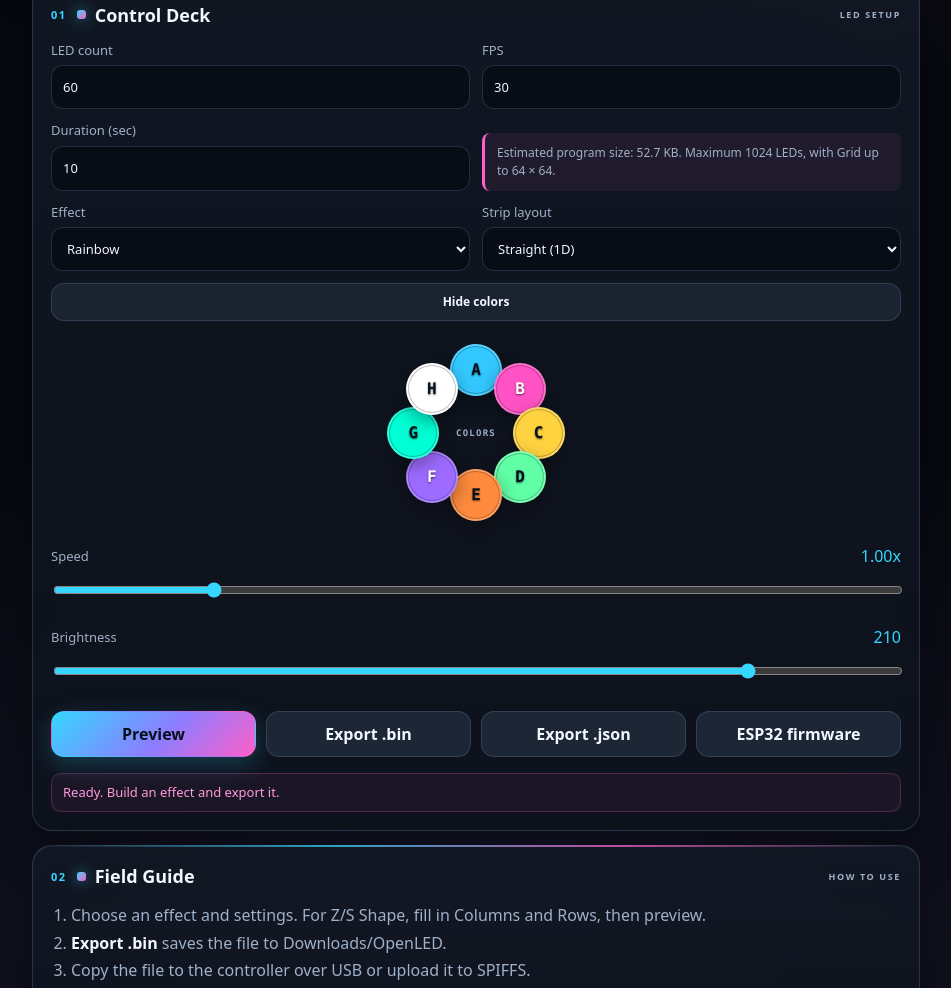
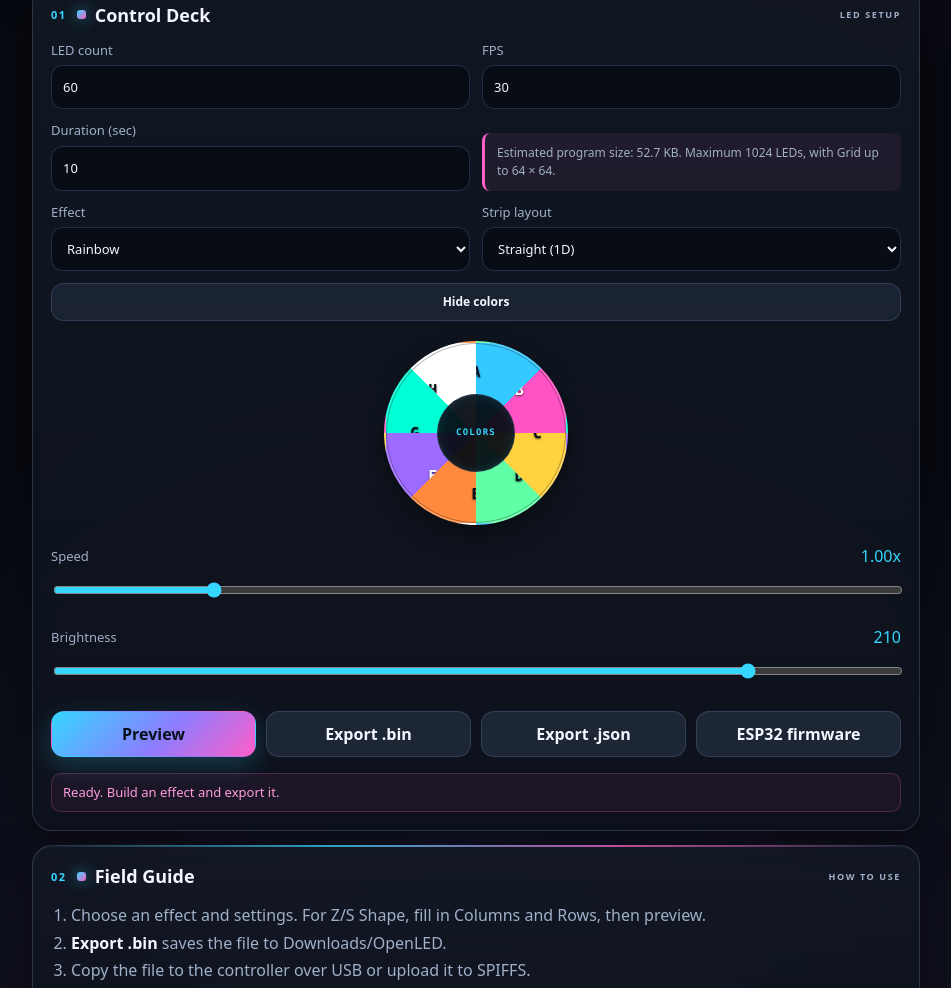
Before and after one commit to rohitprajapati487/openled-studio, a plain HTML site: page index.html in a window 1280 px wide. Shown: the part 703-1691 px from the top of the page, without its empty margins (164-1115 px from the left). Drawn offline with Linux system fonts and the light colour scheme.

Commit message:
Combine color swatches into one color wheel

```diff
--- a/app.js
+++ b/app.js
@@ -946,6 +946,7 @@ colorsToggle.addEventListener("click", () => {
 updateColorsToggle();
 
 const SWATCH_LETTERS = ["A", "B", "C", "D", "E", "F", "G", "H"];
+const colorWheel = $("colorWheel");
 function swatchInk(hex) {
   const value = hex.replace("#", "");
   const r = parseInt(value.slice(0, 2), 16);
@@ -954,12 +955,11 @@ function swatchInk(hex) {
   return r * 0.2126 + g * 0.7152 + b * 0.0722 > 150 ? "#07111c" : "#ffffff";
 }
 function syncColorSwatches() {
-  for (const letter of SWATCH_LETTERS) {
+  SWATCH_LETTERS.forEach((letter, index) => {
     const value = $(`color${letter}`).value;
-    const swatch = $(`swatch${letter}`).style;
-    swatch.setProperty("--swatch", value);
-    swatch.setProperty("--ink", swatchInk(value));
-  }
+    colorWheel.style.setProperty(`--c${index}`, value);
+    $(`swatch${letter}`).style.setProperty("--ink", swatchInk(value));
+  });
 }
 for (const letter of SWATCH_LETTERS) {
   $(`color${letter}`).addEventListener("input", syncColorSwatches);
--- a/index.html
+++ b/index.html
@@ -60,7 +60,7 @@
             <h1>OpenLED <em>Studio</em></h1>
           </div>
         </div>
-        <span class="badge"><i class="live-dot"></i> OJLED v1 · WEB v1.25</span>
+        <span class="badge"><i class="live-dot"></i> OJLED v1 · WEB v1.26</span>
       </div>
       <p class="tagline">Build a program on your phone and send it to the controller over USB.</p>
       <div class="chips" aria-label="App features">
@@ -189,31 +189,34 @@
           <input id="rows" type="number" min="1" max="64" step="1" value="8" inputmode="numeric">
         </label>
         <button id="colorsToggle" class="colors-toggle" type="button" aria-controls="colorFields" aria-expanded="true">Hide colors</button>
-        <div id="colorFields" class="grid color-grid">
-          <label id="swatchA" class="color-chip" data-letter="A" title="Color A" aria-label="Color A" style="--swatch:#33c8ff">
+        <div id="colorFields" class="color-wheel-wrap">
+          <div id="colorWheel" class="color-wheel" role="group" aria-label="Colors A to H">
+            <label id="swatchA" class="wheel-segment" data-letter="A" title="Color A" aria-label="Color A" style="--x:50%;--y:16%;--ink:#07111c">
               <input id="colorA" type="color" value="#33c8ff" aria-label="Color A">
             </label>
-          <label id="swatchB" class="color-chip" data-letter="B" title="Color B" aria-label="Color B" style="--swatch:#ff52c4">
+            <label id="swatchB" class="wheel-segment" data-letter="B" title="Color B" aria-label="Color B" style="--x:74%;--y:26%;--ink:#fff">
               <input id="colorB" type="color" value="#ff52c4" aria-label="Color B">
             </label>
-          <label id="swatchC" class="color-chip" data-letter="C" title="Color C" aria-label="Color C" style="--swatch:#ffd240">
+            <label id="swatchC" class="wheel-segment" data-letter="C" title="Color C" aria-label="Color C" style="--x:84%;--y:50%;--ink:#07111c">
               <input id="colorC" type="color" value="#ffd240" aria-label="Color C">
             </label>
-          <label id="swatchD" class="color-chip" data-letter="D" title="Color D" aria-label="Color D" style="--swatch:#60ffa6">
+            <label id="swatchD" class="wheel-segment" data-letter="D" title="Color D" aria-label="Color D" style="--x:74%;--y:74%;--ink:#07111c">
               <input id="colorD" type="color" value="#60ffa6" aria-label="Color D">
             </label>
-          <label id="swatchE" class="color-chip" data-letter="E" title="Color E" aria-label="Color E" style="--swatch:#ff8a3d">
+            <label id="swatchE" class="wheel-segment" data-letter="E" title="Color E" aria-label="Color E" style="--x:50%;--y:84%;--ink:#07111c">
               <input id="colorE" type="color" value="#ff8a3d" aria-label="Color E">
             </label>
-          <label id="swatchF" class="color-chip" data-letter="F" title="Color F" aria-label="Color F" style="--swatch:#9d6bff">
+            <label id="swatchF" class="wheel-segment" data-letter="F" title="Color F" aria-label="Color F" style="--x:26%;--y:74%;--ink:#fff">
               <input id="colorF" type="color" value="#9d6bff" aria-label="Color F">
             </label>
-          <label id="swatchG" class="color-chip" data-letter="G" title="Color G" aria-label="Color G" style="--swatch:#00ffd5">
+            <label id="swatchG" class="wheel-segment" data-letter="G" title="Color G" aria-label="Color G" style="--x:16%;--y:50%;--ink:#07111c">
               <input id="colorG" type="color" value="#00ffd5" aria-label="Color G">
             </label>
-          <label id="swatchH" class="color-chip" data-letter="H" title="Color H" aria-label="Color H" style="--swatch:#ffffff">
+            <label id="swatchH" class="wheel-segment" data-letter="H" title="Color H" aria-label="Color H" style="--x:26%;--y:26%;--ink:#07111c">
               <input id="colorH" type="color" value="#ffffff" aria-label="Color H">
             </label>
+            <div class="wheel-center"><span>COLORS</span></div>
+          </div>
         </div>
         <label id="customField" class="hidden">Custom formula
           <textarea id="customCode" rows="4" spellcheck="false" autocapitalize="off" autocomplete="off">palette([a,b,c,d,e,f,g,h], x + y*0.35 - t*0.12)</textarea>
--- a/styles.css
+++ b/styles.css
@@ -530,79 +530,86 @@ textarea:focus {
   background: rgba(32, 42, 57, 0.7);
 }
 
-.color-grid {
+.color-wheel-wrap {
+  grid-column: 1 / -1;
+  display: flex;
+  justify-content: center;
+  padding: 8px 0 4px;
+}
+
+.color-wheel {
   position: relative;
-  display: block;
-  grid-column: 1 / -1;
   width: 184px;
   height: 184px;
-  margin: 8px auto 4px;
+  border: 2px solid rgba(255, 255, 255, 0.16);
+  border-radius: 50%;
+  background: conic-gradient(
+    var(--c0, #33c8ff) 0deg 45deg,
+    var(--c1, #ff52c4) 45deg 90deg,
+    var(--c2, #ffd240) 90deg 135deg,
+    var(--c3, #60ffa6) 135deg 180deg,
+    var(--c4, #ff8a3d) 180deg 225deg,
+    var(--c5, #9d6bff) 225deg 270deg,
+    var(--c6, #00ffd5) 270deg 315deg,
+    var(--c7, #ffffff) 315deg 360deg
+  );
+  box-shadow: 0 10px 26px rgba(0, 0, 0, 0.42), inset 0 0 0 1px rgba(0, 0, 0, 0.28);
 }
 
-.color-grid::before {
-  content: "";
+.wheel-segment {
   position: absolute;
-  inset: 22px;
-  border: 1px dashed rgba(53, 214, 255, 0.35);
-  border-radius: 50%;
+  inset: 0;
+  display: block;
+  cursor: pointer;
+  transition: filter 0.16s;
+}
+
+.wheel-segment::after {
+  content: attr(data-letter);
+  position: absolute;
+  left: var(--x);
+  top: var(--y);
+  transform: translate(-50%, -50%);
+  color: var(--ink, #fff);
+  font: 800 15px/1 ui-monospace, SFMono-Regular, Menlo, Consolas, monospace;
+  text-shadow: 0 1px 2px rgba(0, 0, 0, 0.65);
   pointer-events: none;
 }
 
-.color-grid::after {
-  content: "COLORS";
+.wheel-segment:nth-child(1) { clip-path: polygon(50% 50%, 50% 0%, 69% 4%, 85% 15%); }
+.wheel-segment:nth-child(2) { clip-path: polygon(50% 50%, 85% 15%, 96% 31%, 100% 50%); }
+.wheel-segment:nth-child(3) { clip-path: polygon(50% 50%, 100% 50%, 96% 69%, 85% 85%); }
+.wheel-segment:nth-child(4) { clip-path: polygon(50% 50%, 85% 85%, 69% 96%, 50% 100%); }
+.wheel-segment:nth-child(5) { clip-path: polygon(50% 50%, 50% 100%, 31% 96%, 15% 85%); }
+.wheel-segment:nth-child(6) { clip-path: polygon(50% 50%, 15% 85%, 4% 69%, 0% 50%); }
+.wheel-segment:nth-child(7) { clip-path: polygon(50% 50%, 0% 50%, 4% 31%, 15% 15%); }
+.wheel-segment:nth-child(8) { clip-path: polygon(50% 50%, 15% 15%, 31% 4%, 50% 0%); }
+
+.wheel-segment:hover,
+.wheel-segment:focus-within {
+  filter: brightness(1.14);
+}
+
+.wheel-center {
   position: absolute;
   left: 50%;
   top: 50%;
+  display: grid;
+  place-items: center;
+  width: 78px;
+  height: 78px;
   transform: translate(-50%, -50%);
-  color: var(--muted);
+  border: 1px solid var(--border);
+  border-radius: 50%;
+  background: rgba(7, 12, 20, 0.94);
+  box-shadow: inset 0 0 12px rgba(53, 214, 255, 0.12);
+  color: var(--accent);
   font: 700 9px/1 ui-monospace, SFMono-Regular, Menlo, Consolas, monospace;
   letter-spacing: 0.14em;
   pointer-events: none;
 }
 
-.color-chip {
-  position: absolute;
-  display: grid;
-  place-items: center;
-  width: 52px;
-  height: 52px;
-  min-height: 0;
-  transform: translate(-50%, -50%);
-  border: 2px solid rgba(255, 255, 255, 0.18);
-  border-radius: 50%;
-  background: var(--swatch, #222);
-  box-shadow: 0 6px 18px rgba(0, 0, 0, 0.35), inset 0 0 0 1px rgba(0, 0, 0, 0.25);
-  overflow: hidden;
-  cursor: pointer;
-  transition: scale 0.16s, border-color 0.16s, box-shadow 0.16s;
-}
-
-.color-chip:nth-child(1) { left: 50%; top: 16%; }
-.color-chip:nth-child(2) { left: 74%; top: 26%; }
-.color-chip:nth-child(3) { left: 84%; top: 50%; }
-.color-chip:nth-child(4) { left: 74%; top: 74%; }
-.color-chip:nth-child(5) { left: 50%; top: 84%; }
-.color-chip:nth-child(6) { left: 26%; top: 74%; }
-.color-chip:nth-child(7) { left: 16%; top: 50%; }
-.color-chip:nth-child(8) { left: 26%; top: 26%; }
-
-.color-chip::after {
-  content: attr(data-letter);
-  position: relative;
-  color: var(--ink, #fff);
-  font: 800 16px/1 ui-monospace, SFMono-Regular, Menlo, Consolas, monospace;
-  text-shadow: 0 1px 2px rgba(0, 0, 0, 0.6);
-  pointer-events: none;
-}
-
-.color-chip:hover,
-.color-chip:focus-within {
-  scale: 1.06;
-  border-color: var(--accent);
-  box-shadow: 0 0 0 3px rgba(53, 214, 255, 0.16), 0 8px 22px rgba(0, 0, 0, 0.4);
-}
-
-.color-chip input[type="color"] {
+.wheel-segment input[type="color"] {
   position: absolute;
   inset: 0;
   width: 100%;
--- a/sw.js
+++ b/sw.js
@@ -1,4 +1,4 @@
-const CACHE = "openled-web-v32";
+const CACHE = "openled-web-v33";
 const ASSETS = [
   "./",
   "./index.html",
```
Lines whose indentation alone changed are shown as unchanged.
